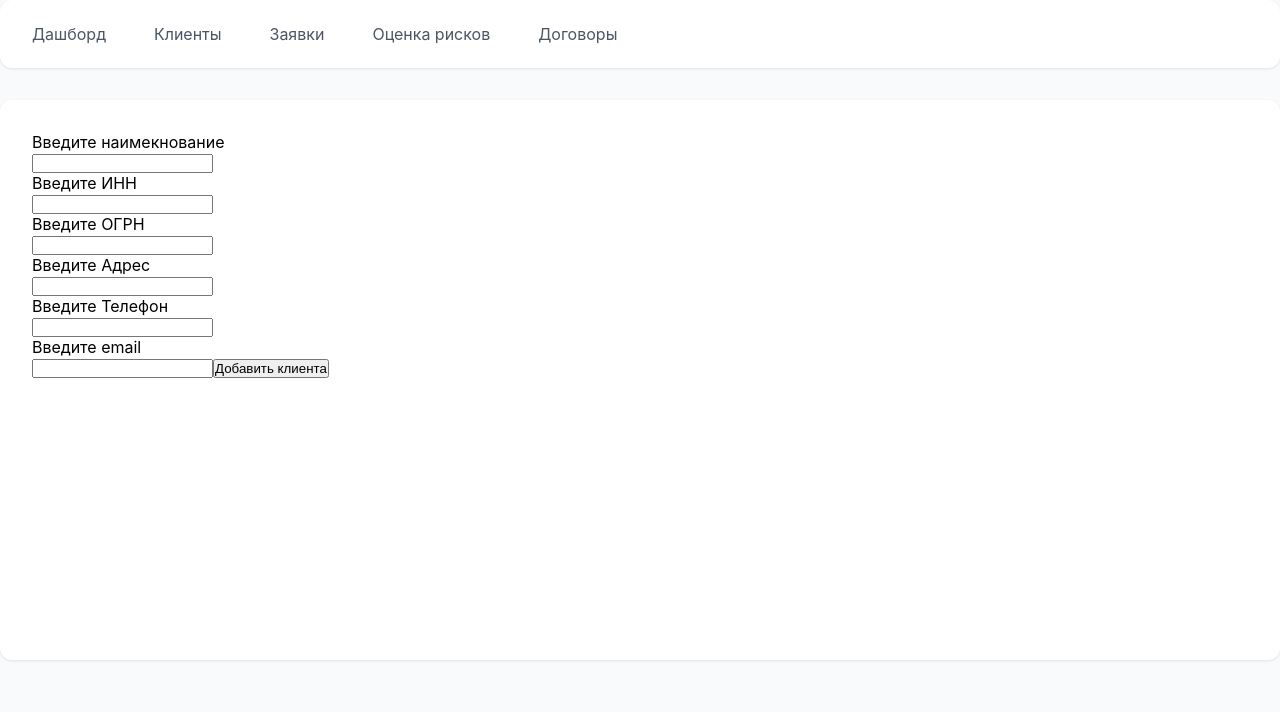
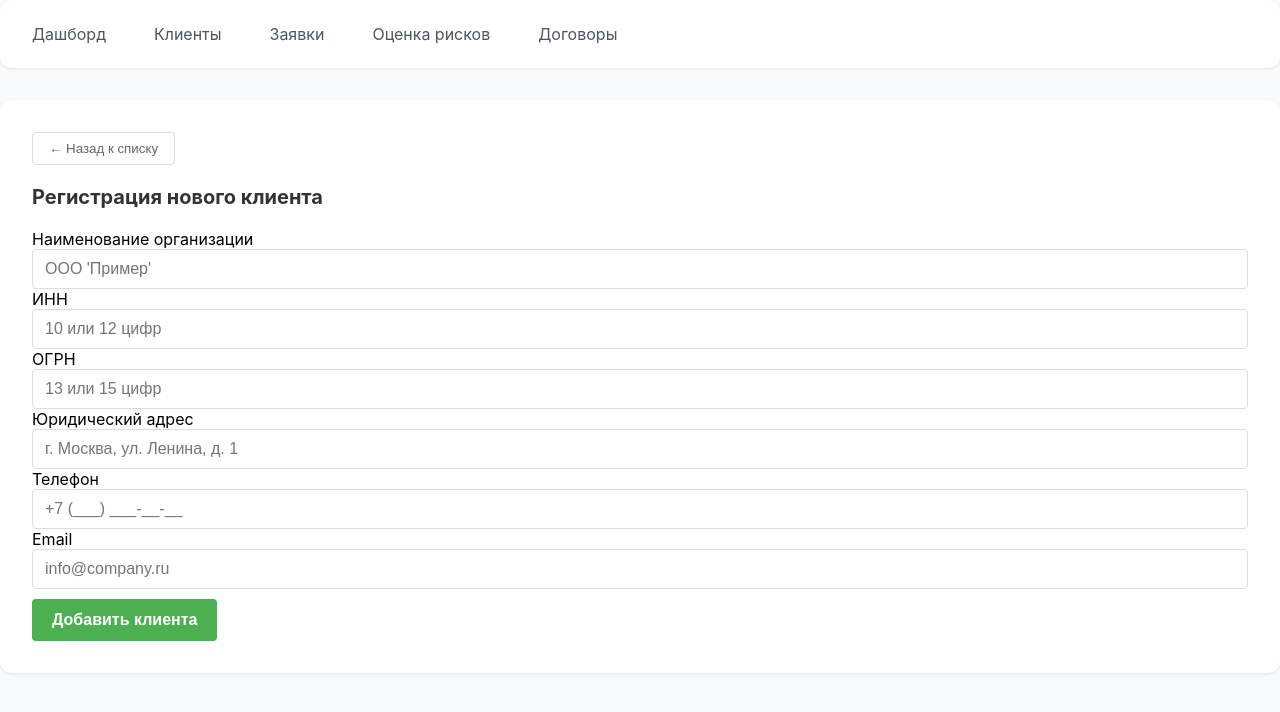
Before and after one commit to koneryk/RKIS_IS, a Vue app in the folder IS/client/: page /clients/new in a window 1280 px wide. Shown: the top 712 px of the page. Built offline with nearby package versions, Linux system fonts and the light colour scheme; sample sign-in values are in the browser's storage.

Commit message:
сделанная форма addCllient

```diff
--- a/IS/client/dev-dist/sw.js
+++ b/IS/client/dev-dist/sw.js
@@ -82,7 +82,7 @@ define(['./workbox-6fc00345'], (function (workbox) { 'use strict';
     "revision": "3ca0b8505b4bec776b69afdba2768812"
   }, {
     "url": "index.html",
-    "revision": "0.6sm1ed7iej"
+    "revision": "0.j24bqiv4lqc"
   }], {});
   workbox.cleanupOutdatedCaches();
   workbox.registerRoute(new workbox.NavigationRoute(workbox.createHandlerBoundToURL("index.html"), {
--- a/IS/client/src/views/ClientsADD.vue
+++ b/IS/client/src/views/ClientsADD.vue
@@ -1,75 +1,218 @@
 <template>
-    <div>
-        <div>
-            <p>Введите наимекнование</p>
-            <input type="text" name="NAME" id="NAME_cl" v-model="names">
-            <p>Введите ИНН</p>
-            <input type="number" name="INN" id="INN_cl" v-model="inns" >
-            <p>Введите ОГРН</p>
-            <input type="text" name="OGRN" id="OGRN_cl" v-model="ogrns">
-            <p>Введите Адрес</p>
-            <input type="text" name="ADRESS" id="ADRESS_cl" v-model="adresss">
-            <p>Введите Телефон</p>
-            <input type="number" name="TELEPHONE" id="TELEPHONE_cl" v-model="phones">
-            <p>Введите email</p>
-            <input type="number" name="EMAIL" id="EMAIL_cl" v-model="emails">
+  <div class="client-form-container">
+    <button class="btn-back" @click="router.back()">
+      ← Назад к списку
+    </button>
 
-            <button @click="addclients">Добавить клиента</button>
+    <div class="client-card">
+      <h3>Регистрация нового клиента</h3>
+
+      <div v-if="error" class="error-banner">
+        <i class="fas fa-exclamation-circle"></i> {{ error }}
+      </div>
+
+      <div class="form-grid">
+        <div class="field-group">
+          <p>Наименование организации</p>
+          <input
+            type="text"
+            v-model="client.name"
+            placeholder="ООО 'Пример'"
+            :class="{ 'input-error': error && !rules.name.test(client.name) }"
+          >
         </div>
+
+        <div class="form-row">
+          <div class="field-group">
+            <p>ИНН</p>
+            <input type="text" v-model="client.inn" placeholder="10 или 12 цифр">
+          </div>
+          <div class="field-group">
+            <p>ОГРН</p>
+            <input type="text" v-model="client.ogrn" placeholder="13 или 15 цифр">
+          </div>
+        </div>
+
+        <div class="field-group">
+          <p>Юридический адрес</p>
+          <input type="text" v-model="client.address" placeholder="г. Москва, ул. Ленина, д. 1">
+        </div>
+
+        <div class="form-row">
+          <div class="field-group">
+            <p>Телефон</p>
+            <input type="tel" v-model="client.phone" placeholder="+7 (___) ___-__-__">
+          </div>
+          <div class="field-group">
+            <p>Email</p>
+            <input type="email" v-model="client.email" placeholder="info@company.ru">
+          </div>
+        </div>
+
+        <div class="form-actions">
+          <button
+            class="submit-btn"
+            :disabled="submitting"
+            @click="addClient"
+          >
+            <span v-if="!submitting">Добавить клиента</span>
+            <span v-else><i class="loading-spinner"></i> Сохранение...</span>
+          </button>
+        </div>
+      </div>
     </div>
+  </div>
 </template>
+
+
 <script setup>
-import { ref, computed, onMounted } from 'vue';
-import { useRoute, useRouter } from 'vue-router';
+import { ref, reactive } from 'vue';
+import { useRouter } from 'vue-router';
 import api from '../api';
 
-const route = useRoute();
 const router = useRouter();
+const submitting = ref(false);
+const error = ref('');
 
+const client = reactive({
+    name: '',
+    inn: '',
+    ogrn: '',
+    address: '',
+    phone: '',
+    email: ''
+});
 
-//^[\w\s\d\-А-яЁё]+$
-const names = ref('')
+const rules = {
+    name: /^[\w\s\d\-А-яЁё]+$/,
+    inn: /^(\d{10}|\d{12})$/,
+    ogrn: /^(\d{13}|\d{15})$/,
+    address: /^[а-яА-ЯёЁa-zA-Z0-9\s\.,\-\/№]+$/,
+    phone: /^(\+7|8)?\s?\(?\d{3}\)?[\s-]?\d{3}[\s-]?\d{2}[\s-]?\d{2}$/,
+    email: /^[a-zA-Z0-9._%+-]+@[a-zA-Z0-9.-]+\.[a-zA-Z]{2,}$/
+};
 
+async function addClient() {
+    error.value = '';
 
-//^(\d{10}|\d{12})$
-const inns = ref()
+    if (!rules.name.test(client.name)) return error.value = 'Некорректное наименование';
+    if (!rules.inn.test(client.inn)) return error.value = 'ИНН должен содержать 10 или 12 цифр';
+    if (!rules.ogrn.test(client.ogrn)) return error.value = 'ОГРН должен содержать 13 или 15 цифр';
+    if (!rules.address.test(client.address)) return error.value = 'Проверьте правильность адреса';
+    if (!rules.phone.test(client.phone)) return error.value = 'Неверный формат телефона';
+    if (!rules.email.test(client.email)) return error.value = 'Некорректный email';
 
-//^(\d{13}|\d{15})$
-const ogrns = ref()
+    try {
+        submitting.value = true;
 
-//^[а-яА-ЯёЁa-zA-Z0-9\s\.,\-\/№]+$
-const adresss = ref()
+        const response = await api.post('/clients', client);
 
-//^(\+7|8)?\s?\(?\d{3}\)?[\s-]?\d{3}[\s-]?\d{2}[\s-]?\d{2}$
-const phones = ref()
-
-///^[a-zA-Z0-9._%+-]+@[a-zA-Z0-9.-]+\.[a-zA-Z]{2,}$/
-const emails = ref()
-
-
-
-
-const loading = ref(true);
-const error = ref('');
-const submitting = ref(false);
-const name_cl = ref('')
-
-// const { name, inn, ogrn, address, phone, email } = req.body;
-async function addclients(){
-    //Валидация наименования
-    let regi = '^[\w\s\d\-А-яЁё]+$'
-    let res = names.value.match(regi)
-
-
+        if (response.status === 200 || response.status === 201) {
+            router.push('/clients');
+        }
+    } catch (e) {
+        error.value = 'Ошибка сервера: ' + (e.response?.data?.message || 'Не удалось сохранить клиента');
+        console.error(e);
+    } finally {
+        submitting.value = false;
+    }
+}
+</script>
+<style scoped>
+.client-form {
+  max-width: 600px;
+  margin: 20px auto;
+  padding: 24px;
+  background: white;
+  border-radius: 8px;
+  box-shadow: 0 2px 8px rgba(0, 0, 0, 0.1);
 }
 
+h3 {
+  margin-top: 0;
+  margin-bottom: 20px;
+  color: #333;
+  font-size: 1.25rem;
+}
 
-/*
-1. Нужно взять id клинта от основной страницы(не правильно, я думал это редактрование),
-2. потом сделать get запрос по пути 'Clients', получить данные, и
-3. дать возможность отредактировать клиента,
-4. далее сохранить в каком то обекте и
-5.отправить patch запрос.
-*/
+.form-group {
+  display: flex;
+  flex-direction: column;
+  gap: 15px;
+}
 
-</script>
+.field-block {
+  display: flex;
+  flex-direction: column;
+  gap: 5px;
+}
+
+.field-block p {
+  margin: 0;
+  font-size: 0.9rem;
+  font-weight: 600;
+  color: #666;
+}
+
+input {
+  width: 100%;
+  padding: 10px 12px;
+  border: 1px solid #ddd;
+  border-radius: 4px;
+  font-size: 1rem;
+  transition: all 0.2s ease;
+  box-sizing: border-box;
+}
+
+input:focus {
+  outline: none;
+  border-color: #4f46e5;
+  box-shadow: 0 0 0 3px rgba(79, 70, 229, 0.1);
+}
+
+.error-msg {
+  color: #dc3545;
+  background: #fff5f5;
+  padding: 10px;
+  border-radius: 4px;
+  margin-bottom: 15px;
+  font-size: 0.9rem;
+  border: 1px solid #feb2b2;
+}
+
+.submit-btn {
+  background: #4CAF50;
+  color: white;
+  border: none;
+  padding: 12px 20px;
+  border-radius: 4px;
+  cursor: pointer;
+  font-size: 1rem;
+  font-weight: 600;
+  transition: background 0.2s;
+  margin-top: 10px;
+}
+
+.submit-btn:hover {
+  background: #45a049;
+}
+
+.submit-btn:disabled {
+  background: #ccc;
+  cursor: not-allowed;
+}
+
+.btn-back {
+  background: none;
+  border: 1px solid #ddd;
+  color: #666;
+  padding: 8px 16px;
+  border-radius: 4px;
+  cursor: pointer;
+  margin-bottom: 20px;
+}
+
+.btn-back:hover {
+  background: #f5f5f5;
+}
+</style>
```
Also changed, not shown: 1 other file (tests, documents, lock files or other folders).
